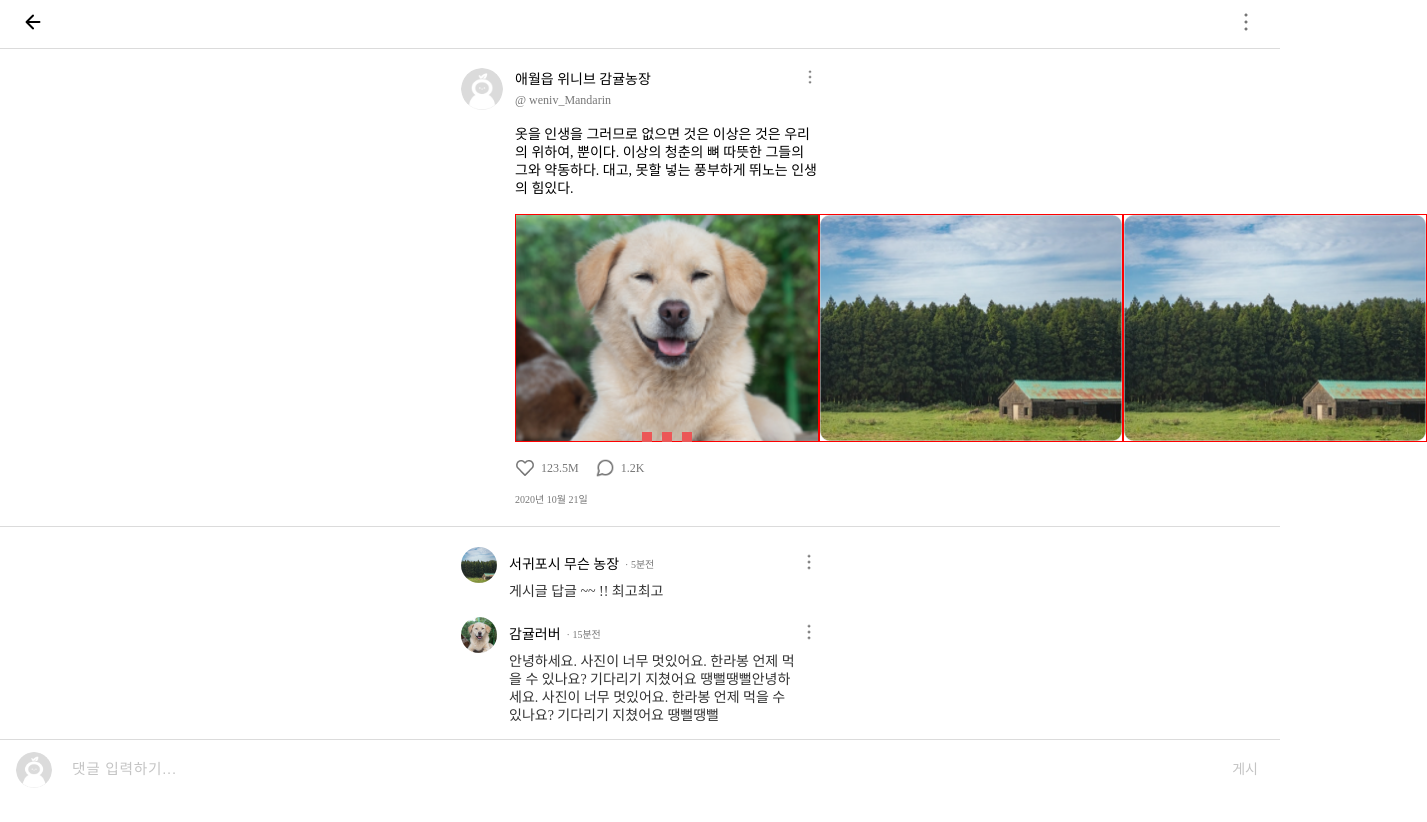
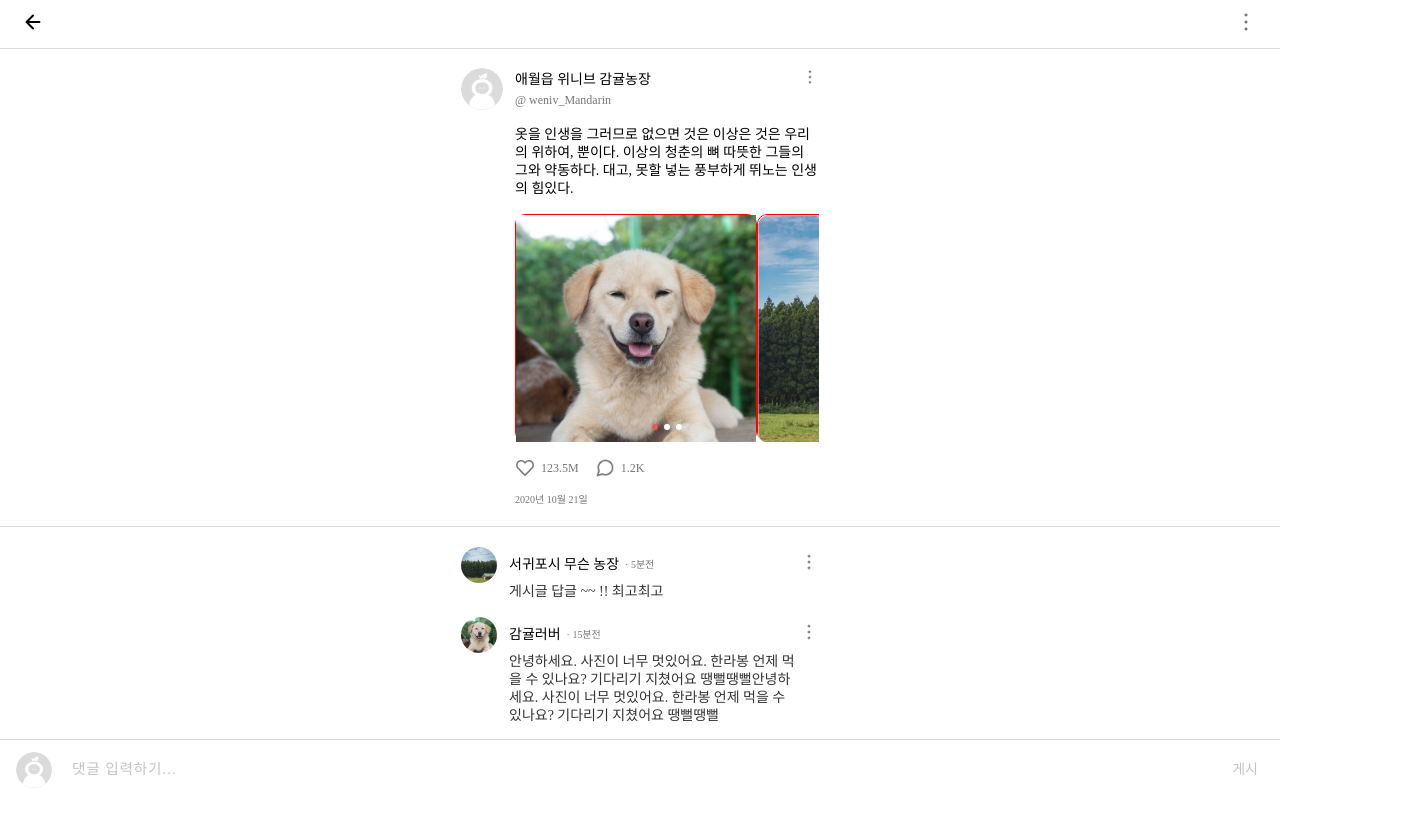
Before and after one commit to 17ANT/INATON, a React (Create React App) app: page /postdetail in a window 1280 px wide. Shown: the top 822 px of the page, 1427 px wide, since content can reach past the window. Built offline with nearby package versions, Linux system fonts and the light colour scheme; a web font is replaced by a local one.

Commit message:
Design: 스와이프 스타일 추가

```diff
--- a/src/components/homePost/HomePost.jsx
+++ b/src/components/homePost/HomePost.jsx
@@ -1,5 +1,5 @@
 import React from 'react';
-import styled from 'styled-components';
+import styled, { css } from 'styled-components';
 import InlineProfileInfo from '../inlineProfileInfo/InlineProfileInfo';
 
 const PostContainer = styled.div`
@@ -51,38 +51,41 @@ const PostReaction = styled.div`
 
 const ImgContainer = styled.ul`
     display: flex;
-    width: 300%;
+    width: 100%;
     height: 228px;
-    overflow: scroll;
+    overflow-x: scroll;
+    overflow-y: hidden;
 `;
 
 const ImgItem = styled.li`
+    border: 1px solid red;
     transition: 0.2s;
     width: 304px;
     height: 228px;
-
-    img {
-        width: 100%;
-        height: 100%;
-        border: 1px solid red;
-        object-fit: cover;
-    }
+    border-radius: 10px;
+    overflow: hiddn;
 `;
 
 const SwipeContainer = styled.ul`
     position: absolute;
-    bottom: 0;
+    bottom: 12px;
     left: 50%;
     transform: translateX(-50%);
     padding-left: 54px;
     display: flex;
-    gap: 10px;
+    gap: 6px;
 `;
 
 const SwipeItem = styled.li`
-    background-color: var(--error-color);
-    width: 10px;
-    height: 10px;
+    background-color: #fff;
+    width: 6px;
+    height: 6px;
+    border-radius: 50%;
+    ${(props) =>
+        props.on &&
+        css`
+            background-color: var(--error-color);
+        `}
 `;
 
 const PostDate = styled.p`
@@ -151,7 +154,7 @@ export default function HomePost({ like, comment, imgList }) {
                     {imgList.length > 1 && (
                         <SwipeContainer>
                             {imgList.map((el, idx) => (
-                                <SwipeItem key={idx}></SwipeItem>
+                                <SwipeItem key={idx} on={idx ? null : 'on'}></SwipeItem>
                             ))}
                         </SwipeContainer>
                     )}
```
